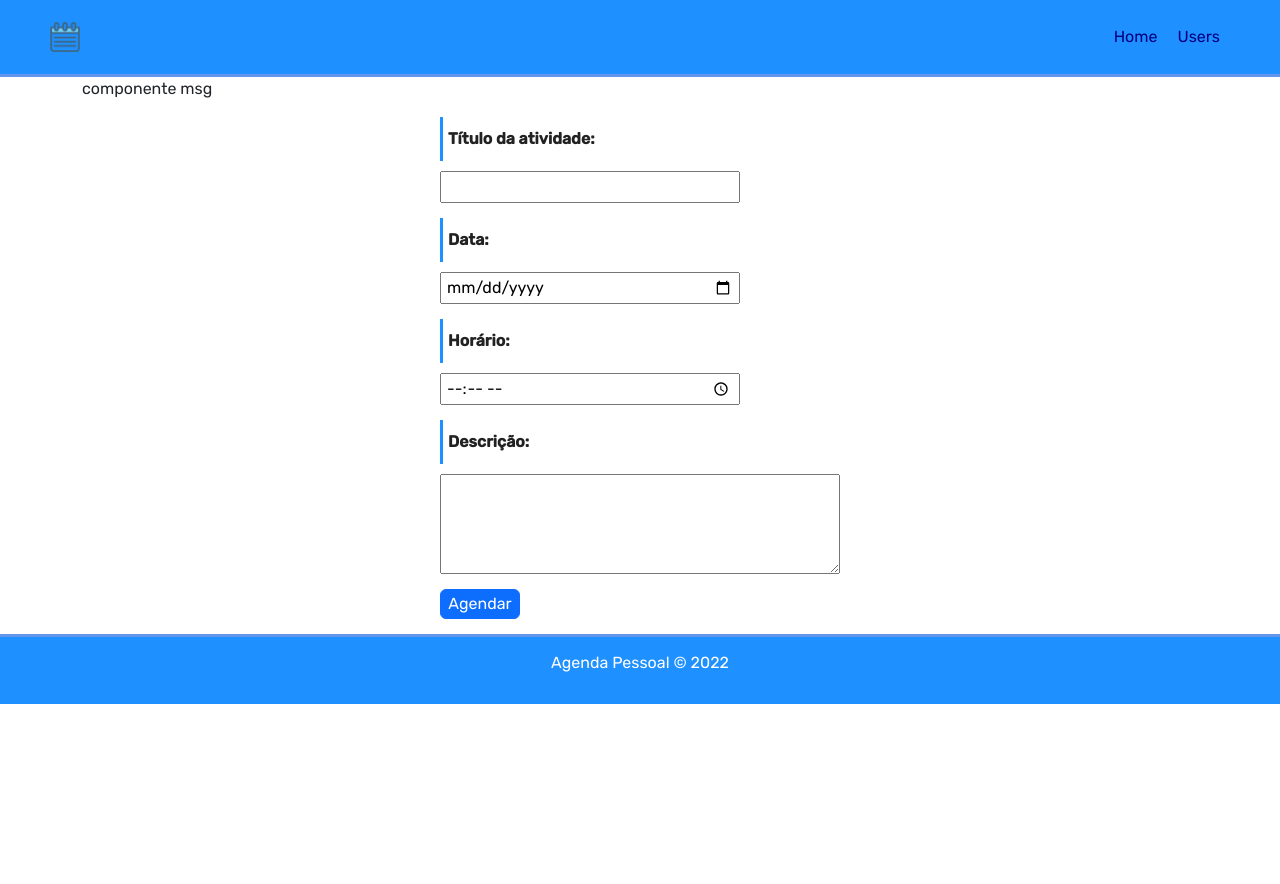
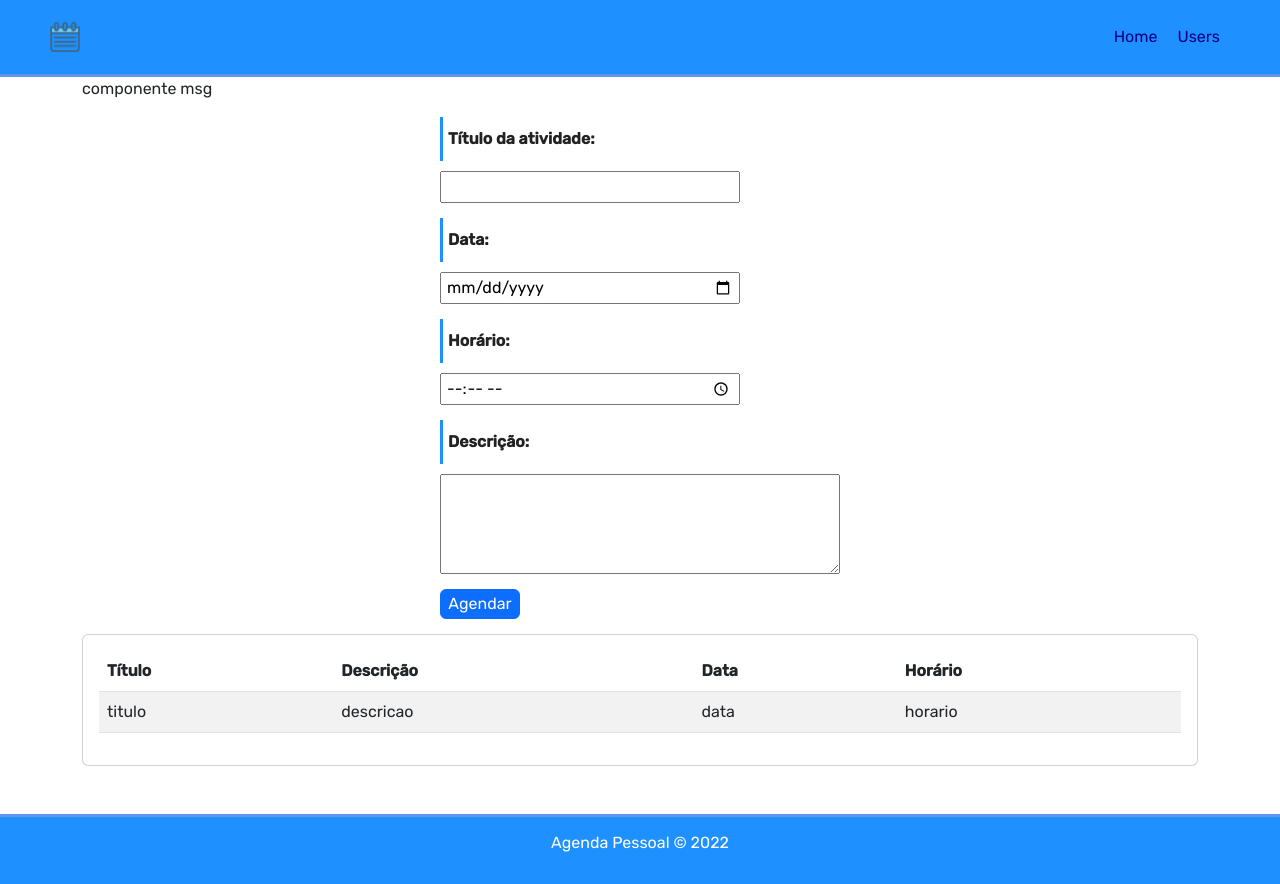
Before and after one commit to EveraldoTorres1984/Agenda, a Vue app in the folder agenda_front/: page /users in a window 1280 px wide. Before the commit the page ends 800 px from the top, so only its background shows below. Built offline with nearby package versions, Linux system fonts and the light colour scheme; no server answers; a web font is replaced by a local one.

Commit message:
Cadastros da agenda concluídos

```diff
--- a/agenda_front/package.json
+++ b/agenda_front/package.json
@@ -10,6 +10,7 @@
     "@fortawesome/fontawesome-svg-core": "^6.2.0",
     "@fortawesome/free-solid-svg-icons": "^6.2.0",
     "@fortawesome/vue-fontawesome": "^3.0.0-5",
+    "axios": "^1.1.3",
     "core-js": "^3.8.3",
     "vue": "^3.2.13",
     "vue-router": "^4.0.3",
--- a/agenda_front/src/views/Home.vue
+++ b/agenda_front/src/views/Home.vue
@@ -23,17 +23,17 @@
         <form class="form">
           <label class="label-input" for="">
             <fa icon="user" class="icon-modify" />
-            <input type="text" placeholder="Nome" />
+            <input type="text" v-model="name" placeholder="Nome" />
           </label>
 
           <label class="label-input" for="">
             <fa icon="envelope" class="icon-modify" />
-            <input type="email" placeholder="Email" />
+            <input type="email" v-model="email" placeholder="Email" />
           </label>
 
           <label class="label-input" for="">
             <fa icon="lock" class="icon-modify" />
-            <input type="password" placeholder="Senha" />
+            <input type="password" v-model="password" placeholder="Senha" />
           </label>
         </form>
         <button class="btn btn-second">Cadastrar</button>
@@ -42,7 +42,10 @@
   </div>
 </template>
 
-<script></script>
+<script>
+
+
+</script>
 
 <style scoped>
 .container {
--- a/agenda_front/src/views/Users.vue
+++ b/agenda_front/src/views/Users.vue
@@ -1,22 +1,46 @@
 <template>
-  <div class="container ">
-  <ScheduleForm/>
+  <div class="container">
+    <ScheduleForm />
+
+    <div class="card mb-5">
+      <div class="card-body">
+        <table class="table table-striped">
+          <thead>
+            <tr>
+              <th>Título</th>
+              <th>Descrição</th>
+              <th>Data</th>
+              <th>Horário</th>
+            </tr>
+          </thead>
+          <tbody>
+            <tr>
+              <td>titulo</td>
+              <td>descricao</td>
+              <td>data</td>
+              <td>horario</td>
+            </tr>
+          </tbody>
+        </table>
+      </div>
+    </div>
   </div>
 </template>
 
 <script>
-import ScheduleForm from "../components/ScheduleForm.vue"
+import ScheduleForm from "../components/ScheduleForm.vue";
 
 export default {
-
-  name:"Users",
-  components:{
-    ScheduleForm
+  name: "Users",
+  components: {
+    ScheduleForm,
   },
 
   data() {
     return {
-      users: [],
+      schedules: [{
+        id:1, title: 'deu certo'
+      }],
     };
   },
   created() {
@@ -26,6 +50,5 @@ export default {
         this.users = r;
       });
   },
-
 };
 </script>
```
Also changed, not shown: 2 other files (tests, documents, lock files or other folders).
